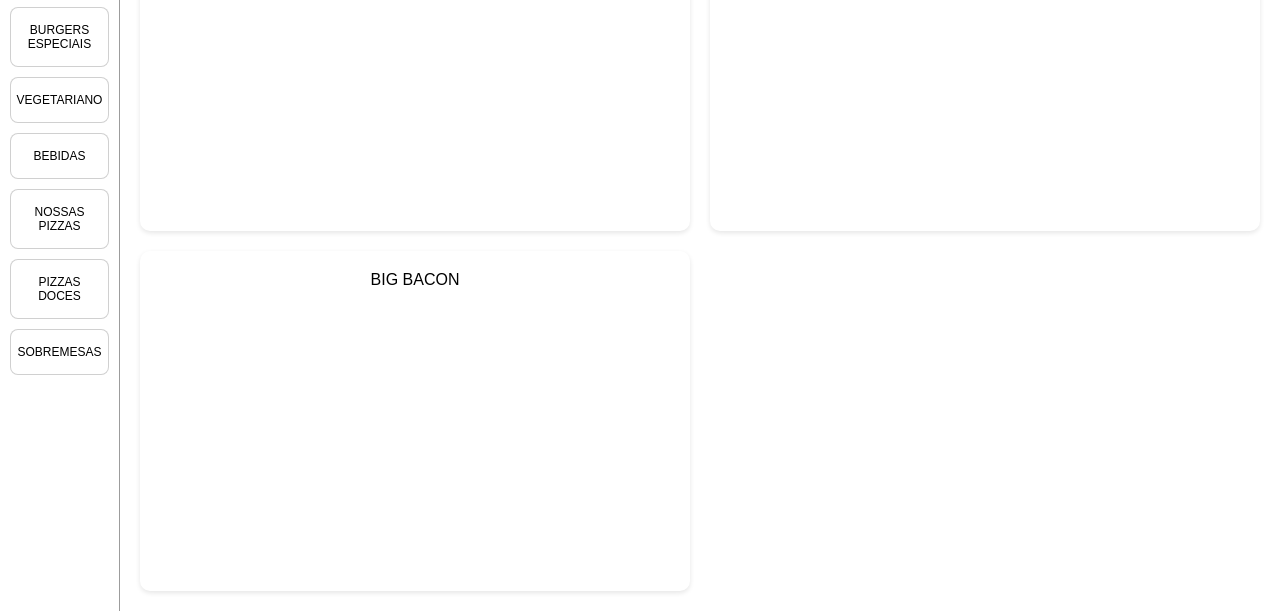
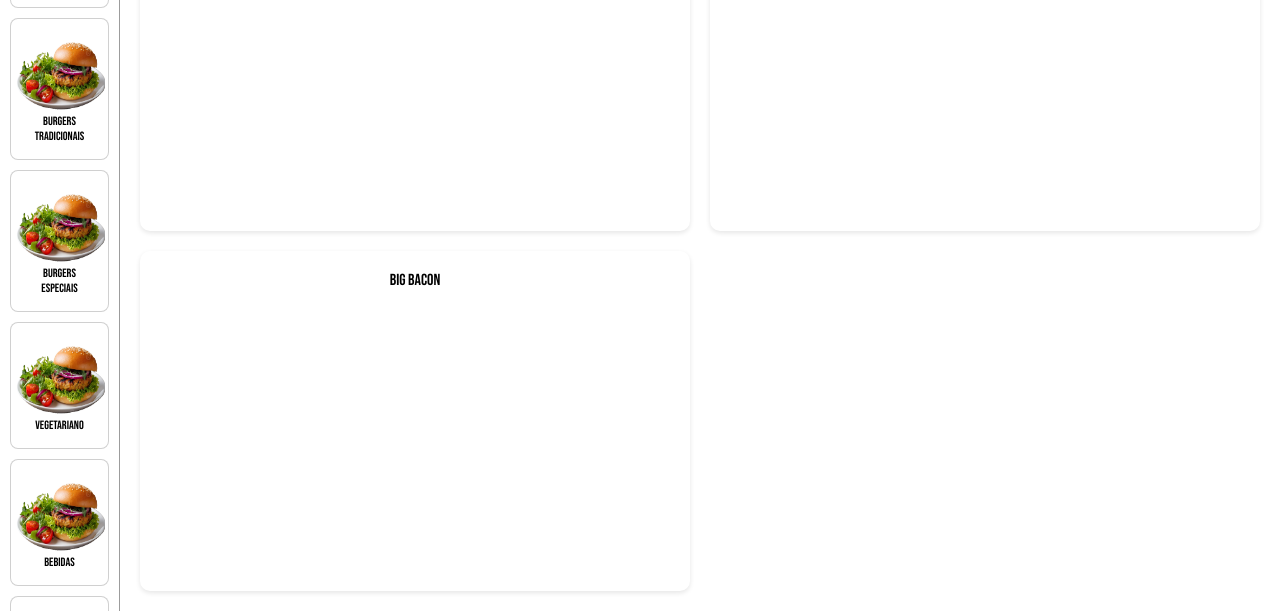
Before and after one commit to GabrielAluisio/Sistema-de-Pedidos-NFC, a plain HTML site: page index.html in a window 1280 px wide. Shown: the part 229-840 px from the top of the page. Drawn offline with Linux system fonts and the light colour scheme.

Commit message:
Só falta as fotos do menu lateral. Terminei por hoje

```diff
--- a/index.html
+++ b/index.html
@@ -22,14 +22,14 @@
     <div class="container">
         <nav class="menu-lateral">
             <ul>
-                <li>Entradas</li>
-                <li>Burgers Tradicionais</li>
-                <li>Burgers especiais</li>
-                <li>vegetariano</li>
-                <li>bebidas</li>
-                <li>nossas pizzas</li>
-                <li>pizzas doces</li>
-                <li>sobremesas</li>
+                <li><img src="imagens/vegano BB.jpg" alt="">Entradas</li>
+                <li><img src="imagens/vegano BB.jpg" alt="">Burgers Tradicionais</li>
+                <li><img src="imagens/vegano BB.jpg" alt="">Burgers especiais</li>
+                <li><img src="imagens/vegano BB.jpg" alt="">vegetariano</li>
+                <li><img src="imagens/vegano BB.jpg" alt="">bebidas</li>
+                <li><img src="imagens/vegano BB.jpg" alt="">nossas pizzas</li>
+                <li><img src="imagens/vegano BB.jpg" alt="">pizzas doces</li>
+                <li><img src="imagens/vegano BB.jpg" alt="">sobremesas</li>
             </ul>
         </nav>
 
--- a/style.css
+++ b/style.css
@@ -9,10 +9,13 @@ body, html {
     font-family: Arial, sans-serif;
     height: 100%;
     text-transform: uppercase;
+    font-family: 'Bebas Neue', sans-serif;
+
 }
 
-h1 {
-    font-family: 'Bebas Neue', sans-serif;
+body {
+    margin: 0;
+    overflow: hidden;
 }
 
 .titulo-estilo {
@@ -59,7 +62,6 @@ h1 {
 /* CONTAINER PRINCIPAL */
 .container {
     text-transform: uppercase;
-
     display: grid;
     grid-template-columns: 120px 1fr;
     height: calc(100vh - 60px);
@@ -90,14 +92,41 @@ h1 {
     transition: 0.2s;
     display: flex;
     justify-content: center;
+    flex-direction: column;
     align-items: center;
     text-align: center;
 
 }
 
-.menu-lateral li:hover {
+.menu-lateral li:hover{
     background: #ddd;
 }
+
+.menu-lateral li > img {
+    height: 80px;
+    width: 90px;
+}
+
+.menu-lateral {
+    height: calc(100vh - 60px); /* altura menos o header */
+    overflow-y: auto;
+}
+
+.menu-lateral::-webkit-scrollbar {
+    width: 6px;
+}
+
+.menu-lateral::-webkit-scrollbar-thumb {
+    background: #ccc;
+    border-radius: 10px;
+}
+
+.menu-lateral {
+    position: relative;
+    overflow-y: auto;
+}
+
+
 
 /* PRODUTOS */
 .produtos {
```
Also changed, not shown: imagens/bebidas.jpg (added), imagens/entrada BB.jpg (added), imagens/especial BB.webp (added), imagens/especial2 BB.webp (added), imagens/pizzas doces.jpg (added), imagens/pizzas.webp (added), imagens/sobremesa BB.webp (added), imagens/tradicional BB.webp (added), imagens/vegano BB.jpg (added).
